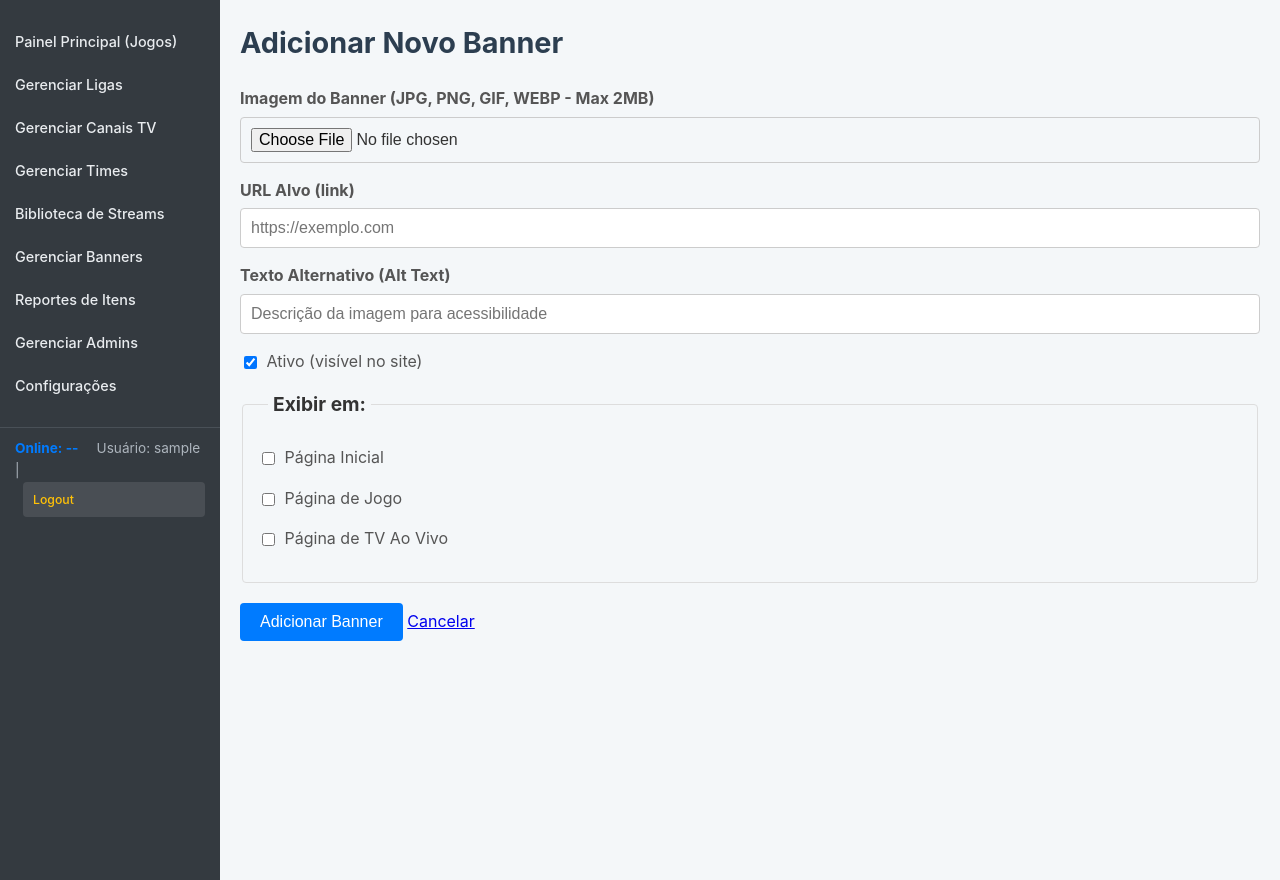
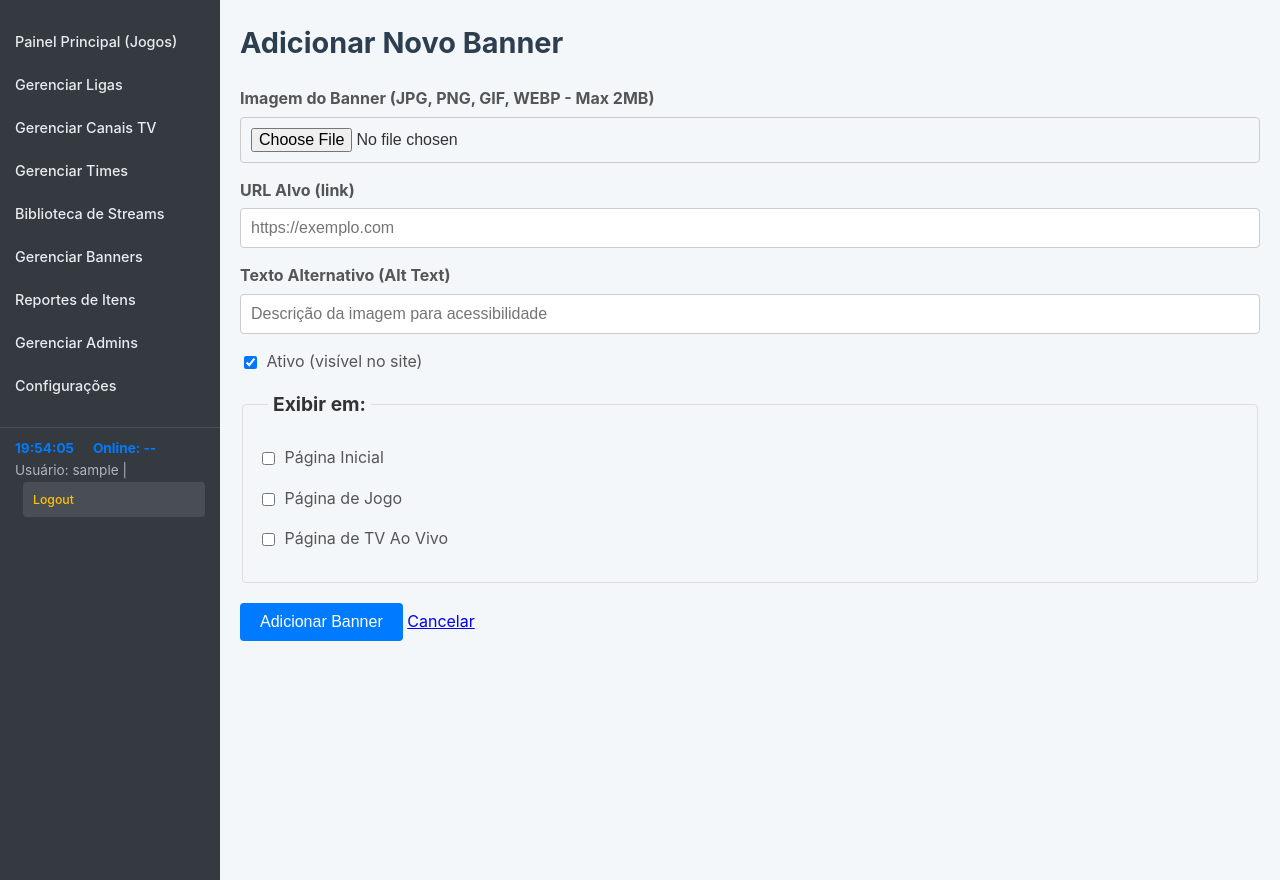
Before and after one commit to XpGameFps/futebol-online, a PHP site: page /admin/add_banner.php in a window 1280 px wide. Run offline with PHP 8.4, Linux system fonts and the light colour scheme; the visitor is signed in with stand-in values (Sample User, id 1).

Commit message:
Add clock to admin panel navigation bar
This commit introduces a clock to the admin panel's top navigation bar, positioned to the left of the 'Online Users' indicator.

The clock displays the current time (hours, minutes, and seconds) and updates every second.

Changes include:
- Added a `<span>` element with id `server-clock` to `admin/templates/navigation.php`.
- Added JavaScript within `admin/templates/navigation.php` to handle the clock's logic, updating its content every second using the client's local time.
- Added CSS rules to `admin/css/admin_style.css` to style the clock, ensuring it aligns correctly and matches the visual style of adjacent elements in the navigation bar.

Note: This implementation uses client-side (browser) time. If true server-side time is required, further modifications to fetch time via AJAX will be necessary.

```diff
--- a/admin/css/admin_style.css
+++ b/admin/css/admin_style.css
@@ -93,6 +93,13 @@ nav .nav-user-info #online-users-indicator {
 }
 nav .nav-user-info #online-users-indicator #online-users-count{
     font-weight: bold;
+}
+
+/* Server Clock Styling */
+nav .nav-user-info #server-clock {
+    margin-right: 15px; /* Spacing between clock and online users */
+    color: #007bff; /* Matches other indicators/links, blue */
+    font-weight: bold; /* Consistent with other text in this area */
 }
 
 nav .nav-user-info .logout-link {
--- a/admin/templates/navigation.php
+++ b/admin/templates/navigation.php
@@ -11,6 +11,7 @@
                 <a href="manage_settings.php">Configurações</a>
             </div>
             <div class="nav-user-info">
+                <span id="server-clock" style="margin-right: 15px; color: #007bff; font-weight:bold;"></span>
                 <span id="online-users-indicator" style="margin-right: 15px; color: #007bff; font-weight:bold;">
                     Online: <span id="online-users-count">--</span>
                 </span>
@@ -18,3 +19,20 @@
                 <a href="logout.php" class="logout-link">Logout</a>
             </div>
         </nav>
+
+<script>
+function updateServerTime() {
+  const now = new Date();
+  const hours = String(now.getHours()).padStart(2, '0');
+  const minutes = String(now.getMinutes()).padStart(2, '0');
+  const seconds = String(now.getSeconds()).padStart(2, '0');
+  const timeString = `${hours}:${minutes}:${seconds}`;
+  const clockElement = document.getElementById('server-clock');
+  if (clockElement) {
+    clockElement.textContent = timeString;
+  }
+}
+
+setInterval(updateServerTime, 1000);
+updateServerTime(); // Initial call to display time immediately
+</script>
```
